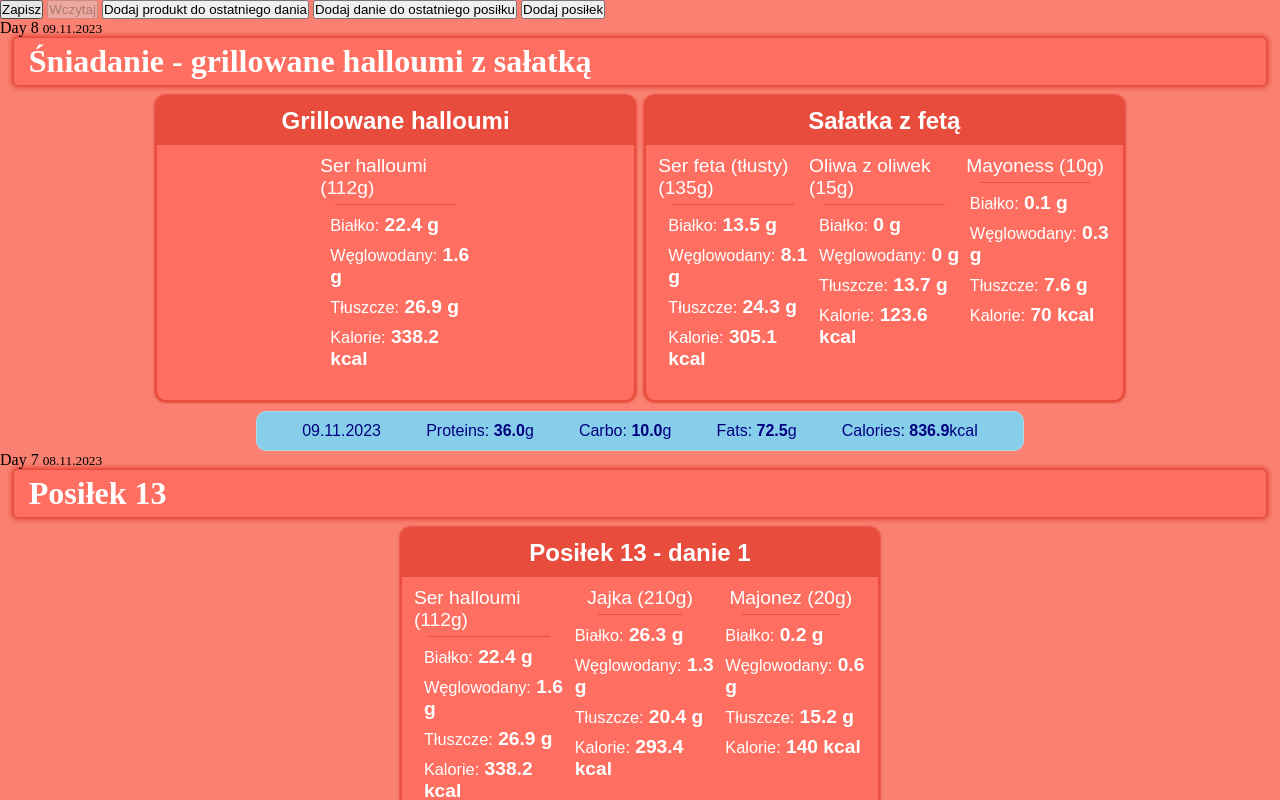
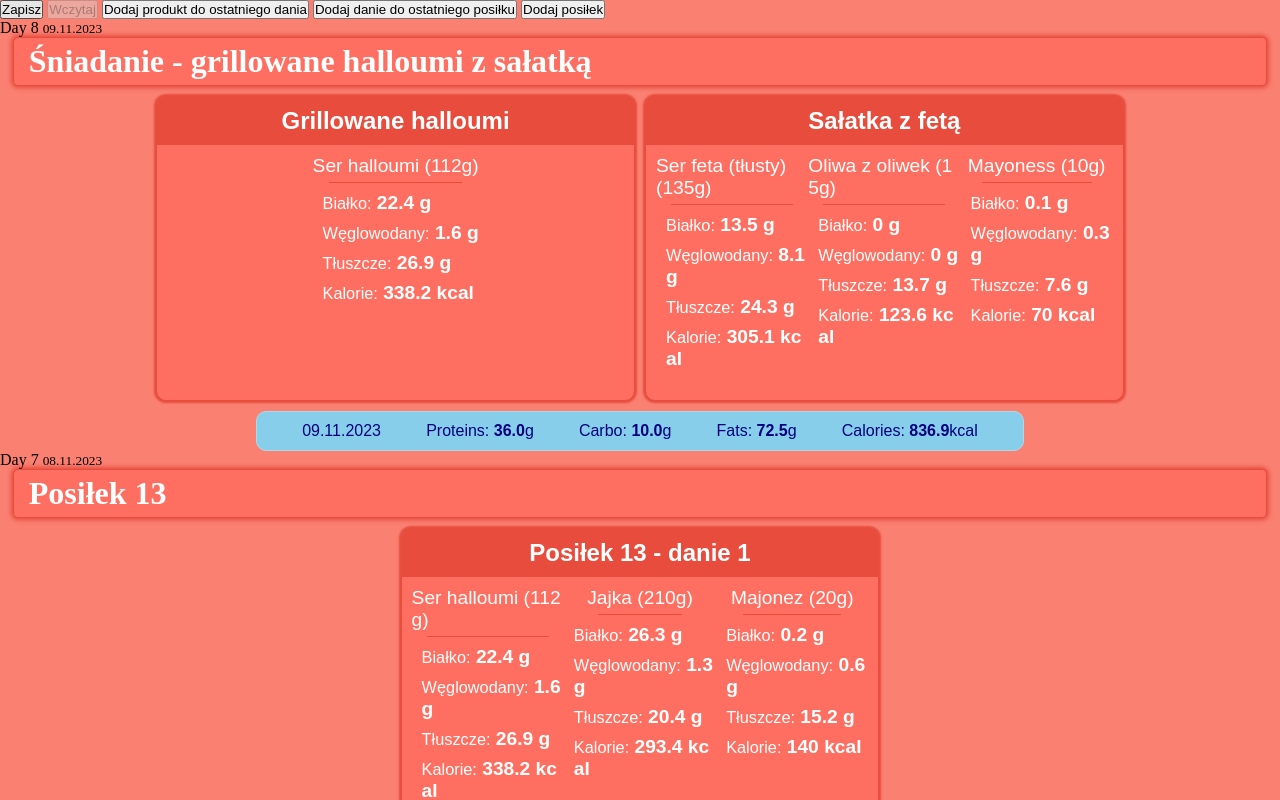
Before and after one commit to TheLocagus/DietDiary, a SvelteKit app: page / in a window 1280 px wide. Both pictures are taken after a click on the button "Wczytaj". Shown: the top 800 px of the page. Built offline with nearby package versions, Linux system fonts and the light colour scheme.

Commit message:
feat: flex impr

```diff
--- a/src/routes/components/ProductSection/ProductSection.svelte
+++ b/src/routes/components/ProductSection/ProductSection.svelte
@@ -25,6 +25,8 @@
         flex-basis: 33%;
         margin-bottom: 16px;
         gap: 5px;
+        flex-grow: 1;
+        word-break: break-all;
     }
 
     .border {
```
